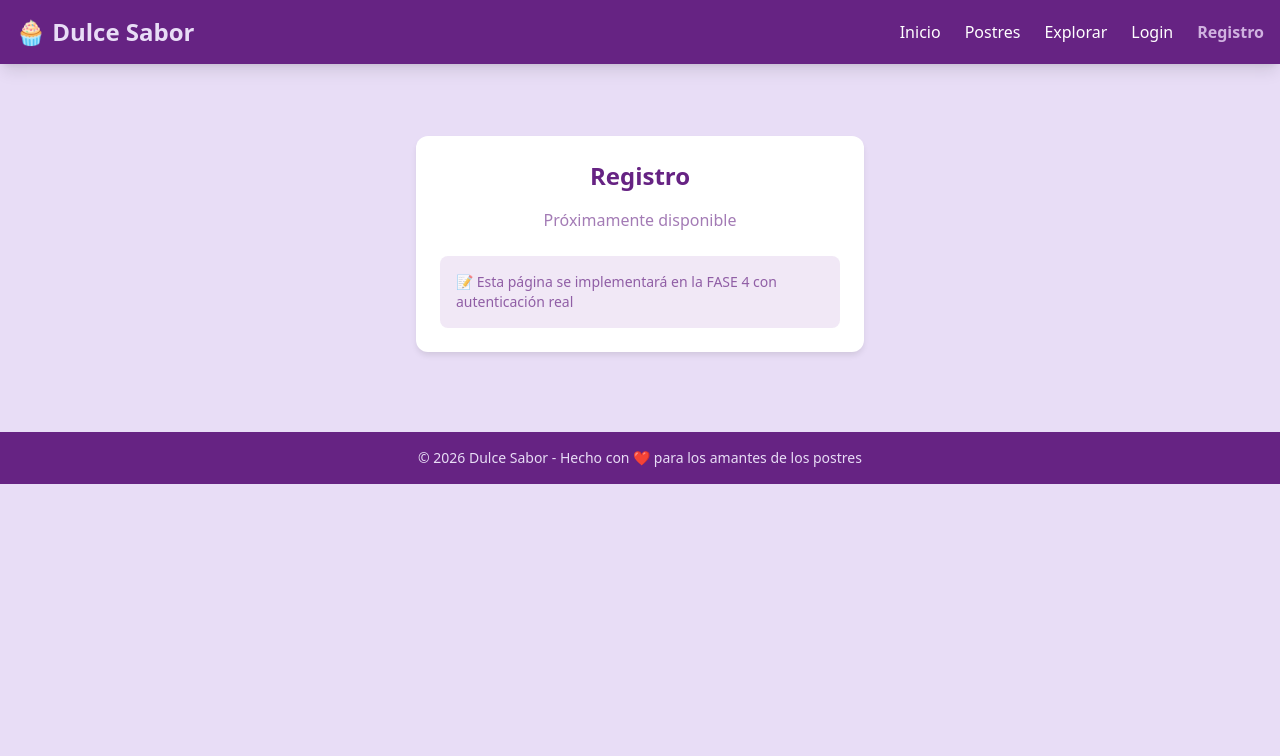
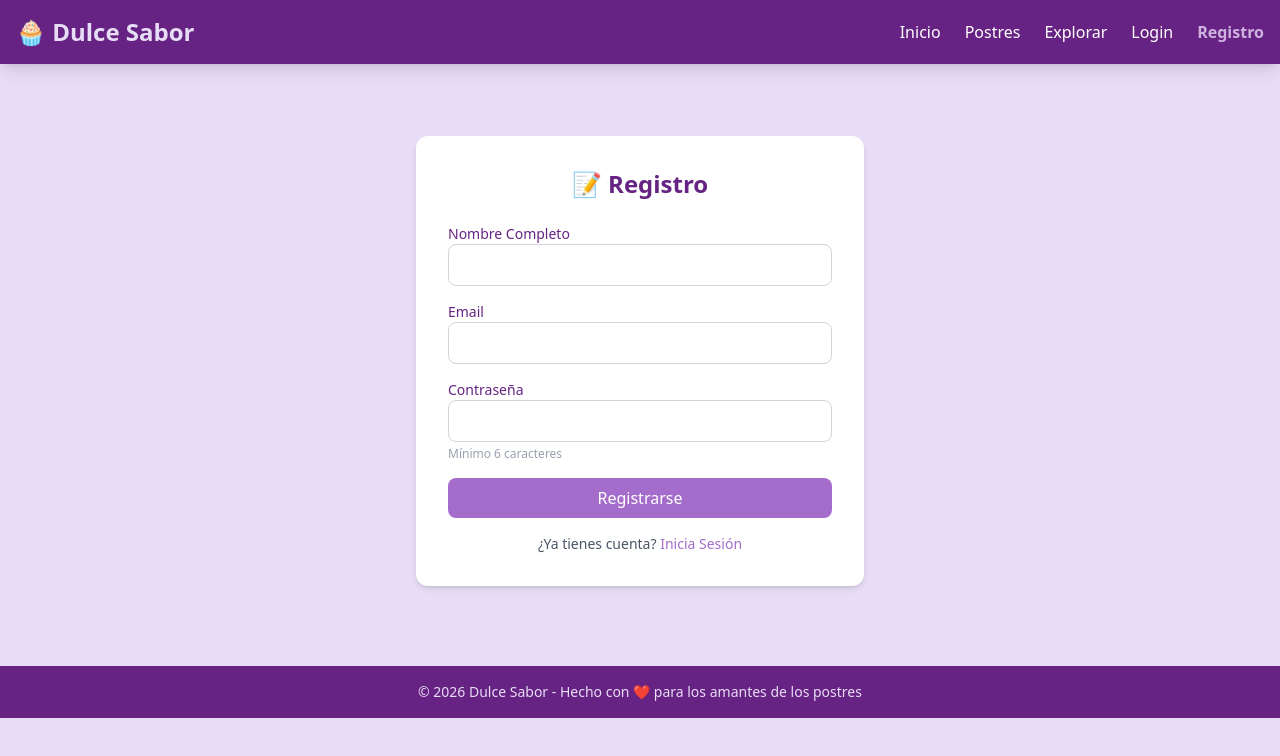
Before and after one commit to ivonmartinez0201-pixel/pasteleria-dulce-sabor, a Next.js app: page /register in a window 1280 px wide. Shown: the top 756 px of the page. Built offline with nearby package versions, Linux system fonts and the light colour scheme; no server answers.

Commit message:
feat: implementar registro de usuarios con creación de perfil en Supabase

```diff
--- a/app/register/page.tsx
+++ b/app/register/page.tsx
@@ -1,11 +1,114 @@
+'use client';
+
+import { useState } from 'react';
+import { supabase } from '@/lib/supabase';
+import { useRouter } from 'next/navigation';
+import Link from 'next/link';
+
 export default function RegisterPage() {
+  const [email, setEmail] = useState('');
+  const [password, setPassword] = useState('');
+  const [nombre, setNombre] = useState('');
+  const [error, setError] = useState<string | null>(null);
+  const [loading, setLoading] = useState(false);
+  const [success, setSuccess] = useState(false);
+  const router = useRouter();
+
+  const handleRegister = async (e: React.FormEvent) => {
+    e.preventDefault();
+    setError(null);
+    setLoading(true);
+
+    const { data: authData, error: authError } = await supabase.auth.signUp({
+      email,
+      password,
+    });
+
+    if (authError) {
+      setError(authError.message);
+      setLoading(false);
+      return;
+    }
+
+    if (authData.user) {
+      const { error: profileError } = await supabase
+        .from('profiles')
+        .insert([{
+          id: authData.user.id,
+          nombre_completo: nombre,
+          rol: 'cliente'
+        }]);
+
+      if (profileError) {
+        console.error('Error al crear perfil:', profileError);
+        setError('Error al crear tu perfil');
+        setLoading(false);
+      } else {
+        setSuccess(true);
+        setTimeout(() => {
+          router.push('/login');
+        }, 2000);
+      }
+    }
+  };
+
+  if (success) {
+    return (
+      <div className="max-w-md mx-auto mt-10 bg-white rounded-xl shadow-md p-8 text-center">
+        <h2 className="text-2xl font-bold text-green-600">✅ ¡Registro exitoso!</h2>
+        <p className="text-[#662383]/60 mt-4">Redirigiendo al inicio de sesión...</p>
+      </div>
+    );
+  }
+
   return (
-    <div className="max-w-md mx-auto mt-10 card">
-      <h1 className="text-2xl font-bold text-[#662383] text-center">Registro</h1>
-      <p className="text-center text-[#662383]/60 mt-4">Próximamente disponible</p>
-      <div className="mt-6 p-4 bg-[#d0b2e0]/30 rounded-lg">
-        <p className="text-sm text-[#662383]/70">📝 Esta página se implementará en la FASE 4 con autenticación real</p>
-      </div>
+    <div className="max-w-md mx-auto mt-10 bg-white rounded-xl shadow-md p-8">
+      <h1 className="text-2xl font-bold text-[#662383] text-center">📝 Registro</h1>
+      <form onSubmit={handleRegister} className="space-y-4 mt-6">
+        <div>
+          <label className="block text-sm font-medium text-[#662383]">Nombre Completo</label>
+          <input
+            type="text"
+            value={nombre}
+            onChange={(e) => setNombre(e.target.value)}
+            className="w-full px-3 py-2 border border-gray-300 rounded-lg focus:outline-none focus:ring-2 focus:ring-[#a46dcb]"
+            required
+          />
+        </div>
+        <div>
+          <label className="block text-sm font-medium text-[#662383]">Email</label>
+          <input
+            type="email"
+            value={email}
+            onChange={(e) => setEmail(e.target.value)}
+            className="w-full px-3 py-2 border border-gray-300 rounded-lg focus:outline-none focus:ring-2 focus:ring-[#a46dcb]"
+            required
+          />
+        </div>
+        <div>
+          <label className="block text-sm font-medium text-[#662383]">Contraseña</label>
+          <input
+            type="password"
+            value={password}
+            onChange={(e) => setPassword(e.target.value)}
+            className="w-full px-3 py-2 border border-gray-300 rounded-lg focus:outline-none focus:ring-2 focus:ring-[#a46dcb]"
+            required
+            minLength={6}
+          />
+          <p className="text-xs text-gray-400 mt-1">Mínimo 6 caracteres</p>
+        </div>
+        {error && <p className="text-red-500 text-sm">{error}</p>}
+        <button
+          type="submit"
+          disabled={loading}
+          className="w-full bg-[#a46dcb] text-white py-2 rounded-lg hover:bg-[#662383] transition-colors disabled:opacity-50"
+        >
+          {loading ? '⏳ Registrando...' : 'Registrarse'}
+        </button>
+        <p className="text-center text-sm text-gray-600">
+          ¿Ya tienes cuenta? <Link href="/login" className="text-[#a46dcb] hover:underline">Inicia Sesión</Link>
+        </p>
+      </form>
     </div>
   );
 }
```
